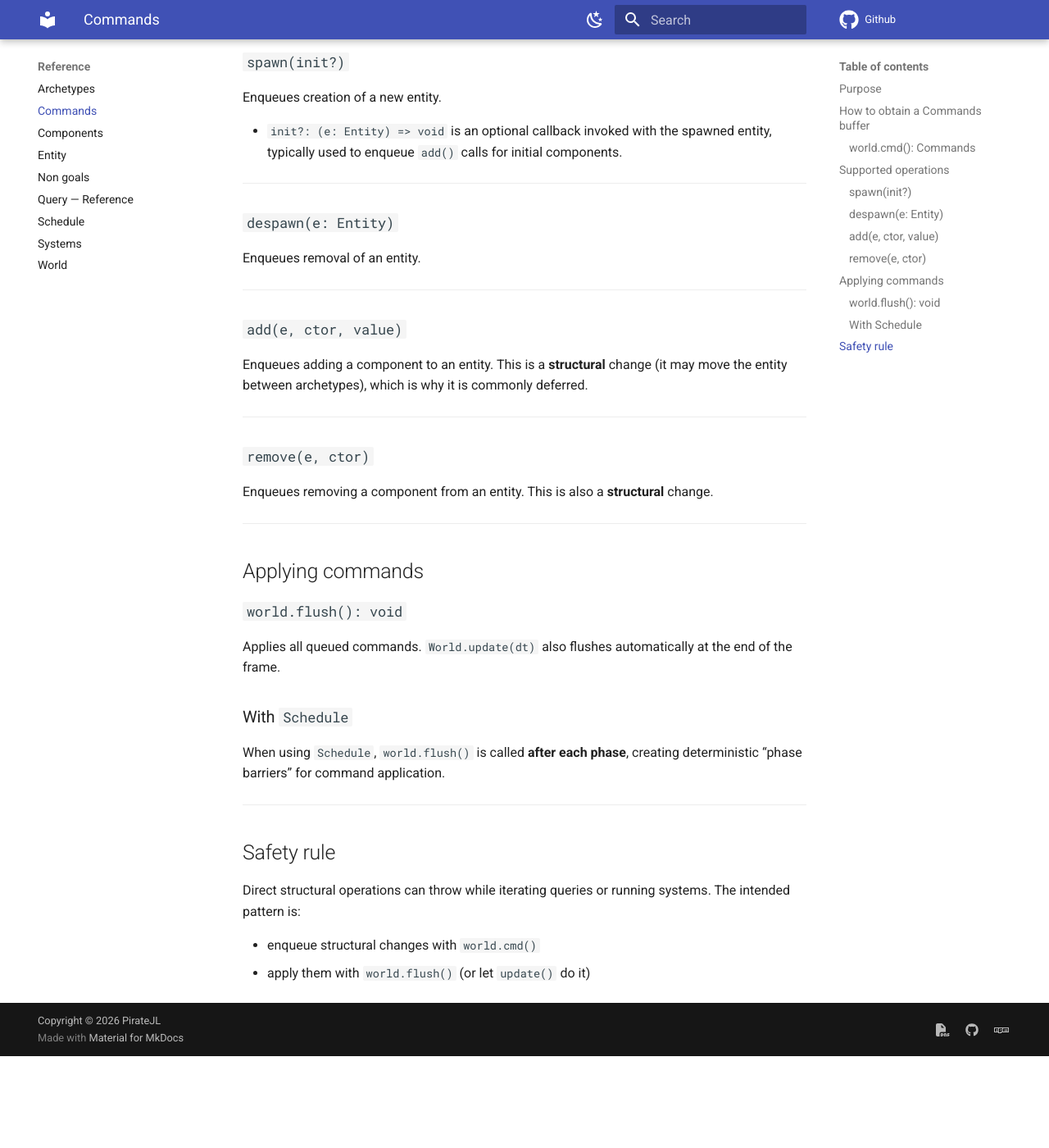
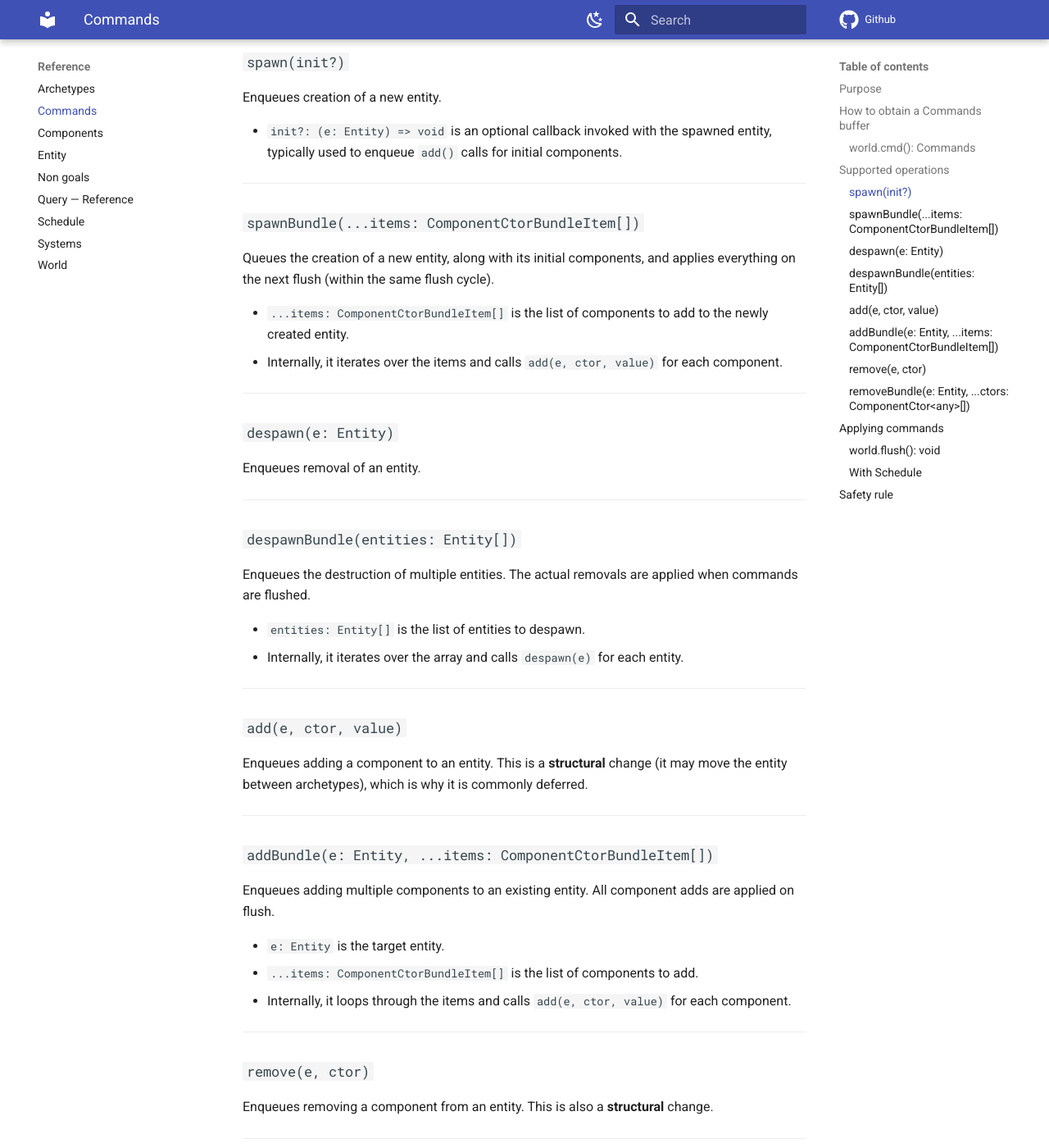
Before and after one commit to PirateJL/archetype-ecs-lib, an MkDocs documentation site: the page built from docs/Reference/commands.md, in a window 1280 px wide and 1400 px high, scrolled down 947 px. Shown: the whole window at 82% size. Built offline with MkDocs 1.6.1 and Material for MkDocs 9.7.7, drawn with Linux system fonts in a browser that asks for light colours; comment, search, counter and statistics services are not loaded; the version menu is left out; before the commit the page ends 2235 px from its top, so only the background shows below that; some of the changed text lies outside the part shown.

Commit message:
Add documentation + Update current example

```diff
--- a/docs/Reference/commands.md
+++ b/docs/Reference/commands.md
@@ -42,9 +42,27 @@ Enqueues creation of a new entity.
 
 ---
 
+### `spawnBundle(...items: ComponentCtorBundleItem[])`
+
+Queues the creation of a new entity, along with its initial components, and applies everything on the next flush (within the same flush cycle).
+
+* `...items: ComponentCtorBundleItem[]` is the list of components to add to the newly created entity.
+* Internally, it iterates over the items and calls `add(e, ctor, value)` for each component.
+
+---
+
 ### `despawn(e: Entity)`
 
 Enqueues removal of an entity.
+
+---
+
+### `despawnBundle(entities: Entity[])`
+
+Enqueues the destruction of multiple entities. The actual removals are applied when commands are flushed.
+
+* `entities: Entity[]` is the list of entities to despawn.
+* Internally, it iterates over the array and calls `despawn(e)` for each entity.
 
 ---
 
@@ -54,9 +72,29 @@ Enqueues adding a component to an entity. This is a **structural** change (it ma
 
 ---
 
+### `addBundle(e: Entity, ...items: ComponentCtorBundleItem[])`
+
+Enqueues adding multiple components to an existing entity. All component adds are applied on flush.
+
+* `e: Entity` is the target entity.
+* `...items: ComponentCtorBundleItem[]` is the list of components to add.
+* Internally, it loops through the items and calls `add(e, ctor, value)` for each component.
+
+---
+
 ### `remove(e, ctor)`
 
 Enqueues removing a component from an entity. This is also a **structural** change.
+
+---
+
+### `removeBundle(e: Entity, ...ctors: ComponentCtor<any>[])`
+
+Enqueues removal of multiple component types from an entity. The removals are applied on flush.
+
+* `e: Entity` is the target entity.
+* `...ctors: ComponentCtor<any>[]` is the list of component constructors (types) to remove.
+* Internally, it loops through the ctors and calls `remove(e, ctor)` for each one.
 
 ---
 
```
Also changed, not shown: docs/How-To Guides/How-to-add-remove-components-at-runtime.md (+11 -0 lines), docs/How-To Guides/How-to-use-ECS-alongside-Three.js.md (+4 -3 lines), docs/Reference/world.md (+38 -0 lines), docs/Tutorials/Tutorial-1—Your-first-ECS-World.md (+4 -3 lines), docs/Tutorials/Tutorial-5—ECS-+-Three.js.md (+4 -4 lines), 1 other file.
